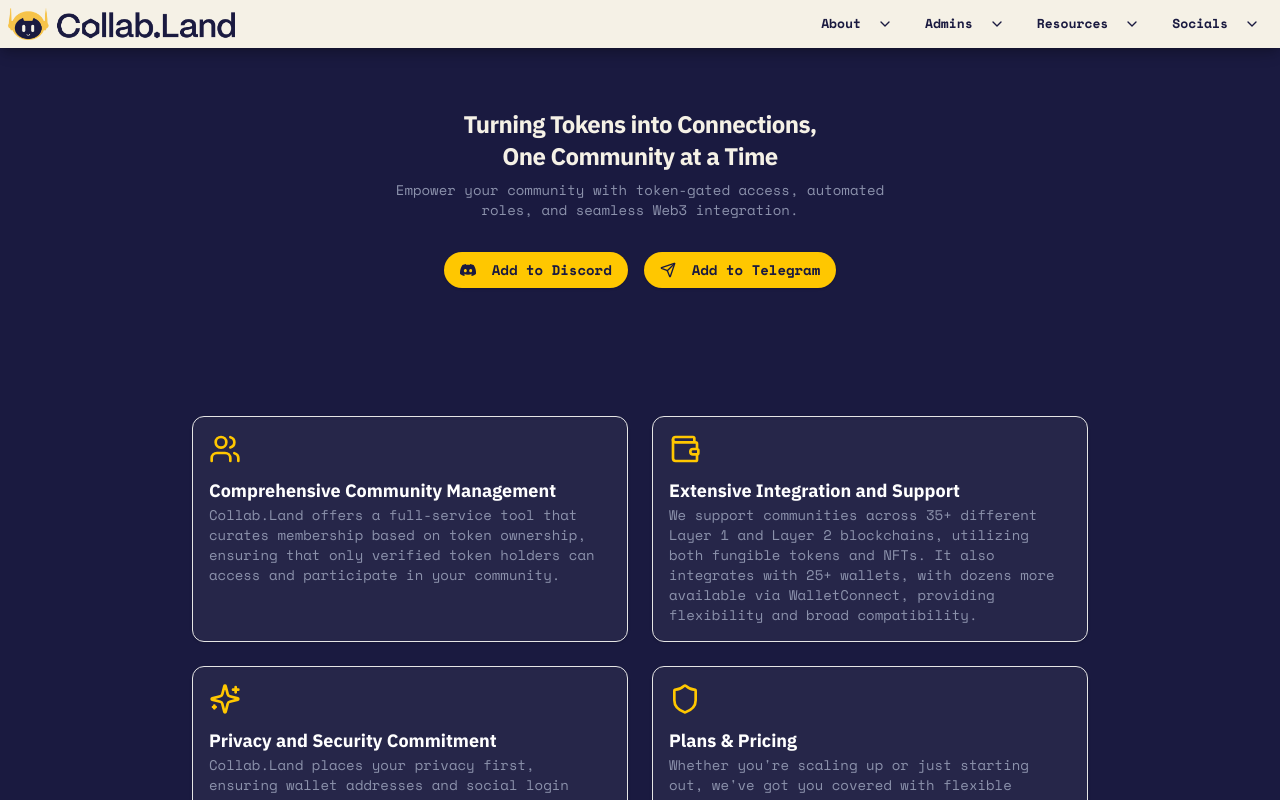
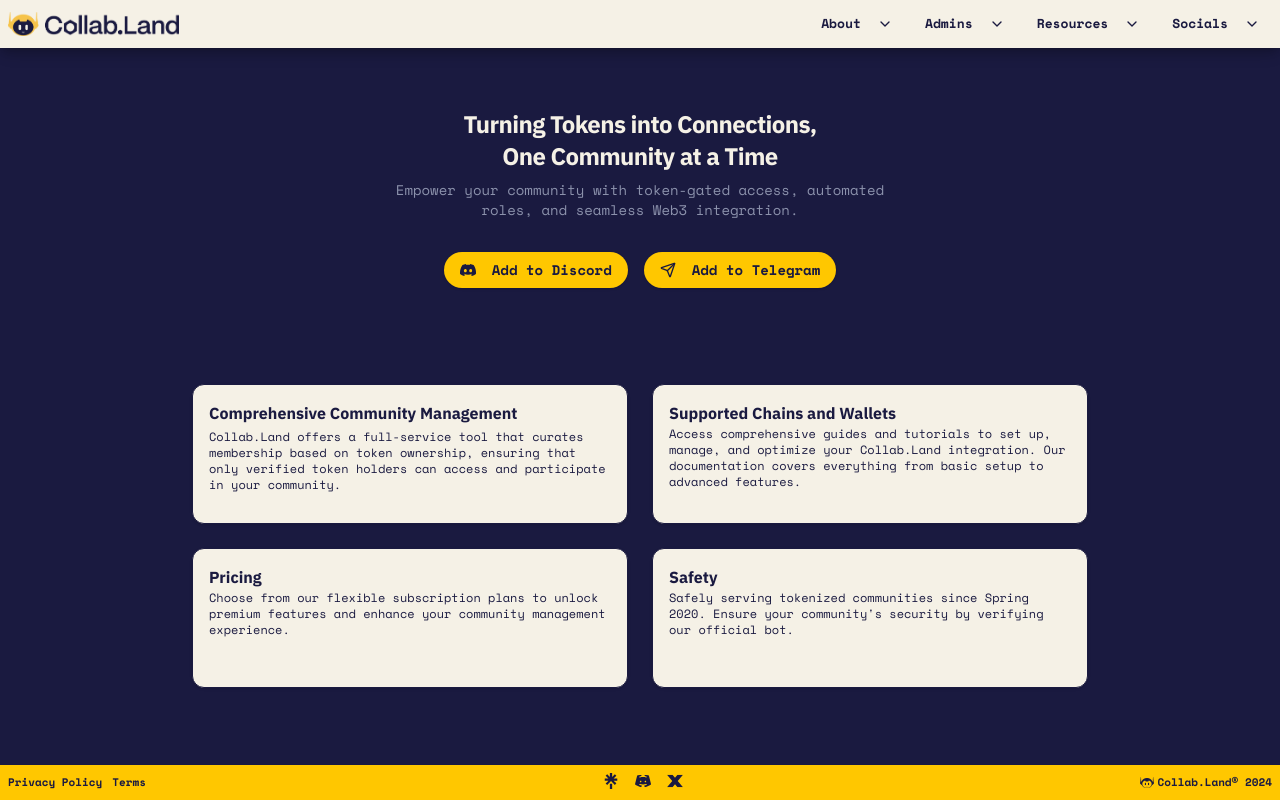
Before and after one commit to CryptoChibs/collab-landing, a Next.js app: page / in a window 1280 px wide. Shown: the top 800 px of the page. Built offline with nearby package versions, Linux system fonts and the light colour scheme.

Commit message:
Updated header

```diff
--- a/components/landing-page.tsx
+++ b/components/landing-page.tsx
@@ -50,7 +50,7 @@
                 alt="Collab.Land"
                 width={200}
                 height={40}
-                className="h-8 w-auto hover:brightness-110 transition-all hidden md:block"
+                className="h-6 w-auto hover:brightness-110 transition-all hidden md:block"
                 priority
               />
               {/* Mobile logo */}
@@ -59,7 +59,7 @@
                 alt="Collab.Land"
                 width={32}
                 height={32}
-                className="h-9 w-auto hover:brightness-110 transition-all md:hidden"
+                className="h-7 w-auto hover:brightness-110 transition-all md:hidden"
                 priority
               />
             </Link>
@@ -262,40 +262,42 @@
           </div>
         </section>
 
-        <section className="px-4 py-16 sm:px-6 lg:px-8">
+        <section className="px-4 py-8 sm:px-6 lg:px-8">
           <div className="mx-auto max-w-4xl">
             <div className="grid gap-6 sm:grid-cols-2">
-              <Card className="bg-[#F5F1E6]/5 p-4">
-                <Users className="mb-3 h-8 w-8 text-[#FFC700]" />
-                <Link href="#community" className={`mb-1 text-lg font-bold text-white hover:text-[#FFC700] transition-colors ${ibmPlexSans.className}`}>
+              <Card className="bg-[#F5F1E6] p-4 hover:bg-[#FFC700] transition-colors duration-200 h-[140px] border border-[#1A1A40]">
+                <div className={`mb-1 text-base font-bold text-[#1A1A40] ${ibmPlexSans.className}`}>
                   Comprehensive Community Management
-                </Link>
-                <p className={`text-[#8C92AC] text-sm ${spaceMono.className}`}>
+                </div>
+                <p className={`text-[#1A1A40] text-xs ${spaceMono.className}`}>
                   Collab.Land offers a full-service tool that curates membership based on token ownership, ensuring that only verified token holders can access and participate in your community.
                 </p>
               </Card>
 
-              <Card className="bg-[#F5F1E6]/5 p-4">
-                <Wallet className="mb-3 h-8 w-8 text-[#FFC700]" />
-                <Link href="#docs" className={`mb-1 text-lg font-bold text-white hover:text-[#FFC700] transition-colors ${ibmPlexSans.className}`}>Extensive Integration and Support</Link>
-                <p className={`text-[#8C92AC] text-sm ${spaceMono.className}`}>
-                We support communities across 35+ different Layer 1 and Layer 2 blockchains, utilizing both fungible tokens and NFTs. It also integrates with 25+ wallets, with dozens more available via WalletConnect, providing flexibility and broad compatibility.
+              <Card className="bg-[#F5F1E6] p-4 hover:bg-[#FFC700] transition-colors duration-200 h-[140px] border border-[#1A1A40]">
+                <Link href="#docs" className={`mb-1 text-base font-bold text-[#1A1A40] ${ibmPlexSans.className}`}>
+                  Supported Chains and Wallets
+                </Link>
+                <p className={`text-[#1A1A40] text-xs ${spaceMono.className}`}>
+                  Access comprehensive guides and tutorials to set up, manage, and optimize your Collab.Land integration. Our documentation covers everything from basic setup to advanced features.
                 </p>
               </Card>
 
-              <Card className="bg-[#F5F1E6]/5 p-4">
-                <Sparkles className="mb-3 h-8 w-8 text-[#FFC700]" />
-                <Link href="#pricing" className={`mb-1 text-lg font-bold text-white hover:text-[#FFC700] transition-colors ${ibmPlexSans.className}`}>Privacy and Security Commitment</Link>
-                <p className={`text-[#8C92AC] text-sm ${spaceMono.className}`}>
-                Collab.Land places your privacy first, ensuring wallet addresses and social login mappings are never shared with third parties without your explicit consent. Your identity stays secure, private, and entirely under your control.
+              <Card className="bg-[#F5F1E6] p-4 hover:bg-[#FFC700] transition-colors duration-200 h-[140px] border border-[#1A1A40]">
+                <Link href="#pricing" className={`mb-1 text-base font-bold text-[#1A1A40] ${ibmPlexSans.className}`}>
+                  Pricing
+                </Link>
+                <p className={`text-[#1A1A40] text-xs ${spaceMono.className}`}>
+                  Choose from our flexible subscription plans to unlock premium features and enhance your community management experience.
                 </p>
               </Card>
 
-              <Card className="bg-[#F5F1E6]/5 p-4">
-                <Shield className="mb-3 h-8 w-8 text-[#FFC700]" />
-                <Link href="#safety" className={`mb-1 text-lg font-bold text-white hover:text-[#FFC700] transition-colors ${ibmPlexSans.className}`}>Plans & Pricing</Link>
-                <p className={`text-[#8C92AC] text-sm ${spaceMono.className}`}>
-                Whether you're scaling up or just starting out, we've got you covered with flexible subscription plans, including customizable options that grow with your community and unlock premium features—plus a free starter tier for new communities.
+              <Card className="bg-[#F5F1E6] p-4 hover:bg-[#FFC700] transition-colors duration-200 h-[140px] border border-[#1A1A40]">
+                <Link href="#safety" className={`mb-1 text-base font-bold text-[#1A1A40] ${ibmPlexSans.className}`}>
+                  Safety
+                </Link>
+                <p className={`text-[#1A1A40] text-xs ${spaceMono.className}`}>
+                  Safely serving tokenized communities since Spring 2020. Ensure your community's security by verifying our official bot.
                 </p>
               </Card>
             </div>
```
